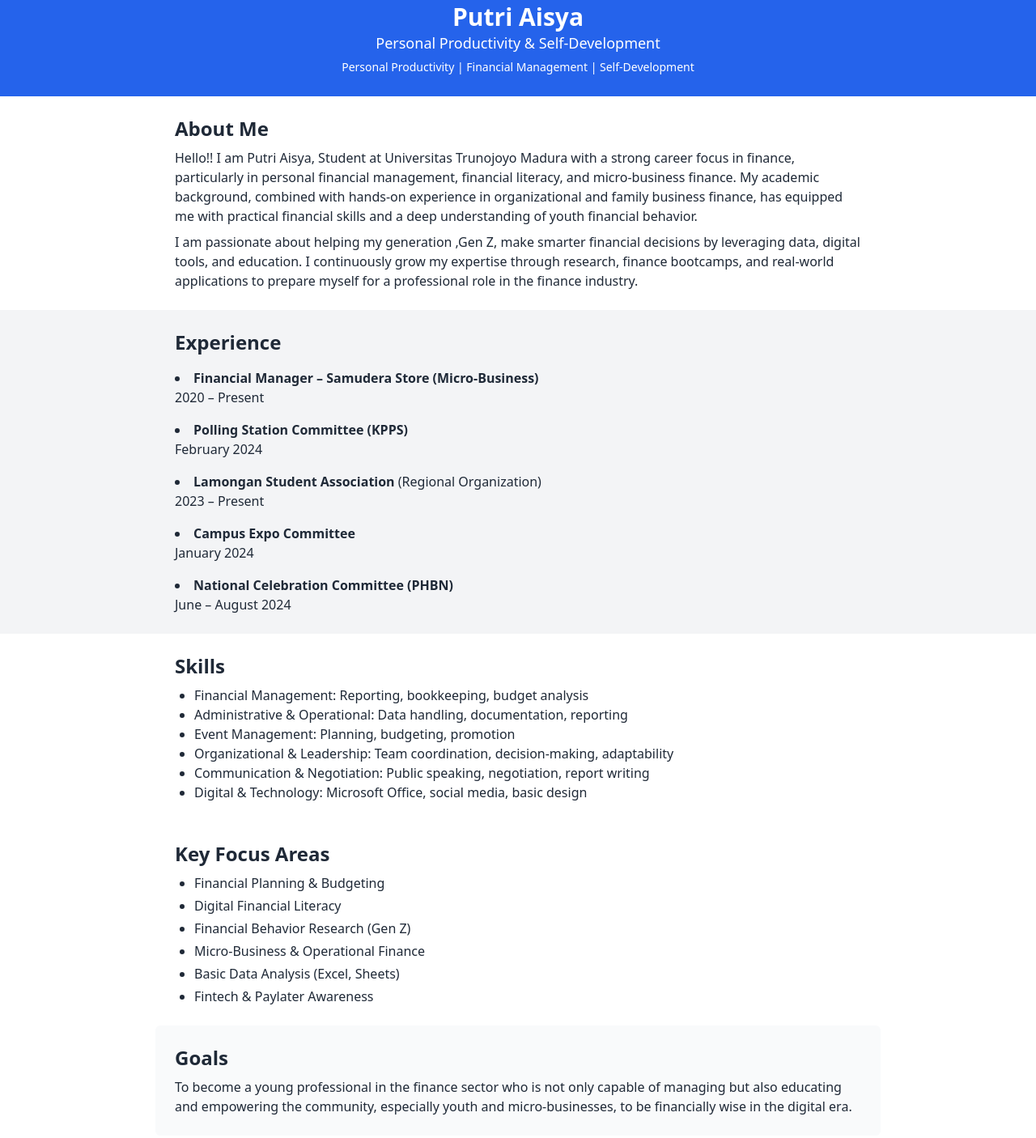
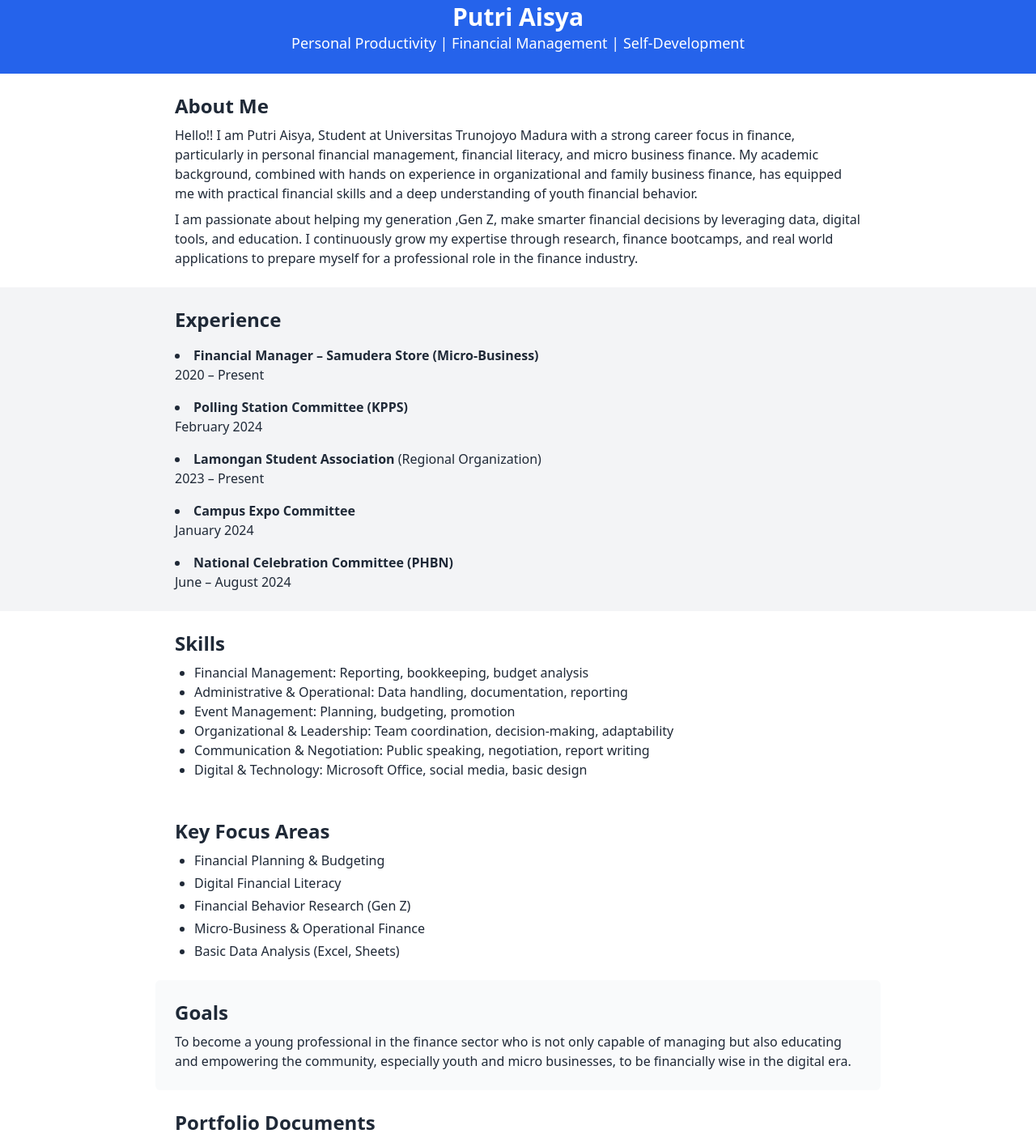
Before and after one commit to putriaisya03/PutriAisya, a plain HTML site: page index.html in a window 1280 px wide. Shown: the part 21-1427 px from the top of the page at 81% size. Drawn offline with nearby package versions, Linux system fonts and the light colour scheme.

Commit message:
Update index.html

```diff
--- a/index.html
+++ b/index.html
@@ -11,8 +11,7 @@
   <header class="bg-blue-600 text-white p-6 text-center">
     <h1 class="text-3xl font-bold">Putri Aisya</h1>
     <p class="text-lg">
-      Personal Productivity & Self-Development<br />
-      <span class="text-sm font-normal">Personal Productivity | Financial Management | Self-Development</span>
+     Personal Productivity | Financial Management | Self-Development<br />
     </p>
   </header>
 
@@ -20,10 +19,10 @@
     <h2 class="text-2xl font-semibold mb-2">About Me</h2>
     <p>
       Hello!!
-      I am Putri Aisya, Student at Universitas Trunojoyo Madura with a strong career focus in finance, particularly in personal financial management, financial literacy, and micro-business finance. My academic background, combined with hands-on experience in organizational and family business finance, has equipped me with practical financial skills and a deep understanding of youth financial behavior.
+      I am Putri Aisya, Student at Universitas Trunojoyo Madura with a strong career focus in finance, particularly in personal financial management, financial literacy, and micro business finance. My academic background, combined with hands on experience in organizational and family business finance, has equipped me with practical financial skills and a deep understanding of youth financial behavior.
     </p>
     <p class="mt-2">
-      I am passionate about helping my generation ,Gen Z, make smarter financial decisions by leveraging data, digital tools, and education. I continuously grow my expertise through research, finance bootcamps, and real-world applications to prepare myself for a professional role in the finance industry.
+      I am passionate about helping my generation ,Gen Z, make smarter financial decisions by leveraging data, digital tools, and education. I continuously grow my expertise through research, finance bootcamps, and real world applications to prepare myself for a professional role in the finance industry.
     </p>
   </section>
 
@@ -60,14 +59,13 @@
       <li>Financial Behavior Research (Gen Z)</li>
       <li>Micro-Business & Operational Finance</li>
       <li>Basic Data Analysis (Excel, Sheets)</li>
-      <li>Fintech & Paylater Awareness</li>
     </ul>
   </section>
 
   <section class="max-w-4xl mx-auto p-6 bg-gray-50 rounded-md">
     <h2 class="text-2xl font-semibold mb-2">Goals</h2>
     <p>
-      To become a young professional in the finance sector who is not only capable of managing but also educating and empowering the community, especially youth and micro-businesses, to be financially wise in the digital era.
+      To become a young professional in the finance sector who is not only capable of managing but also educating and empowering the community, especially youth and micro businesses, to be financially wise in the digital era.
     </p>
   </section>
 
```
